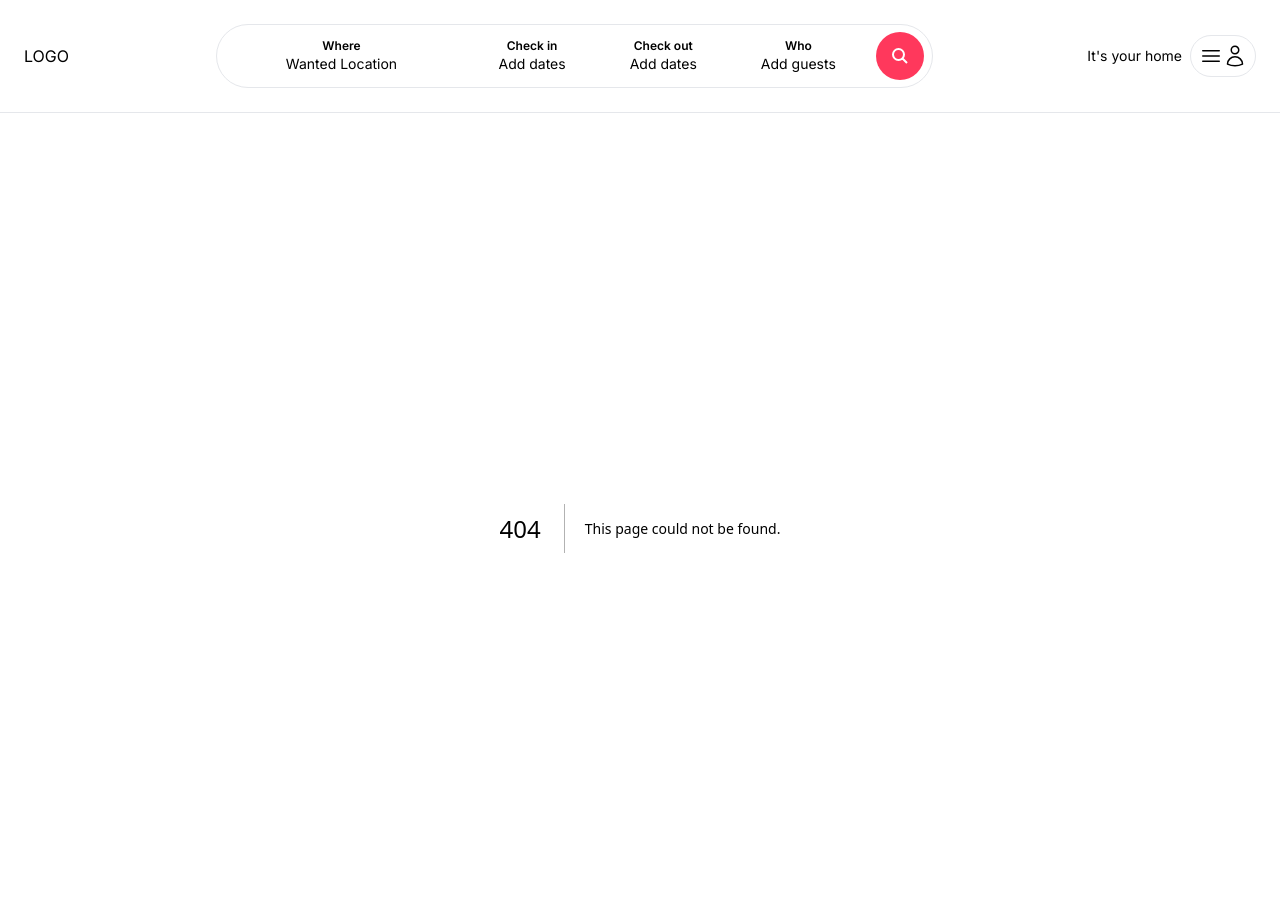
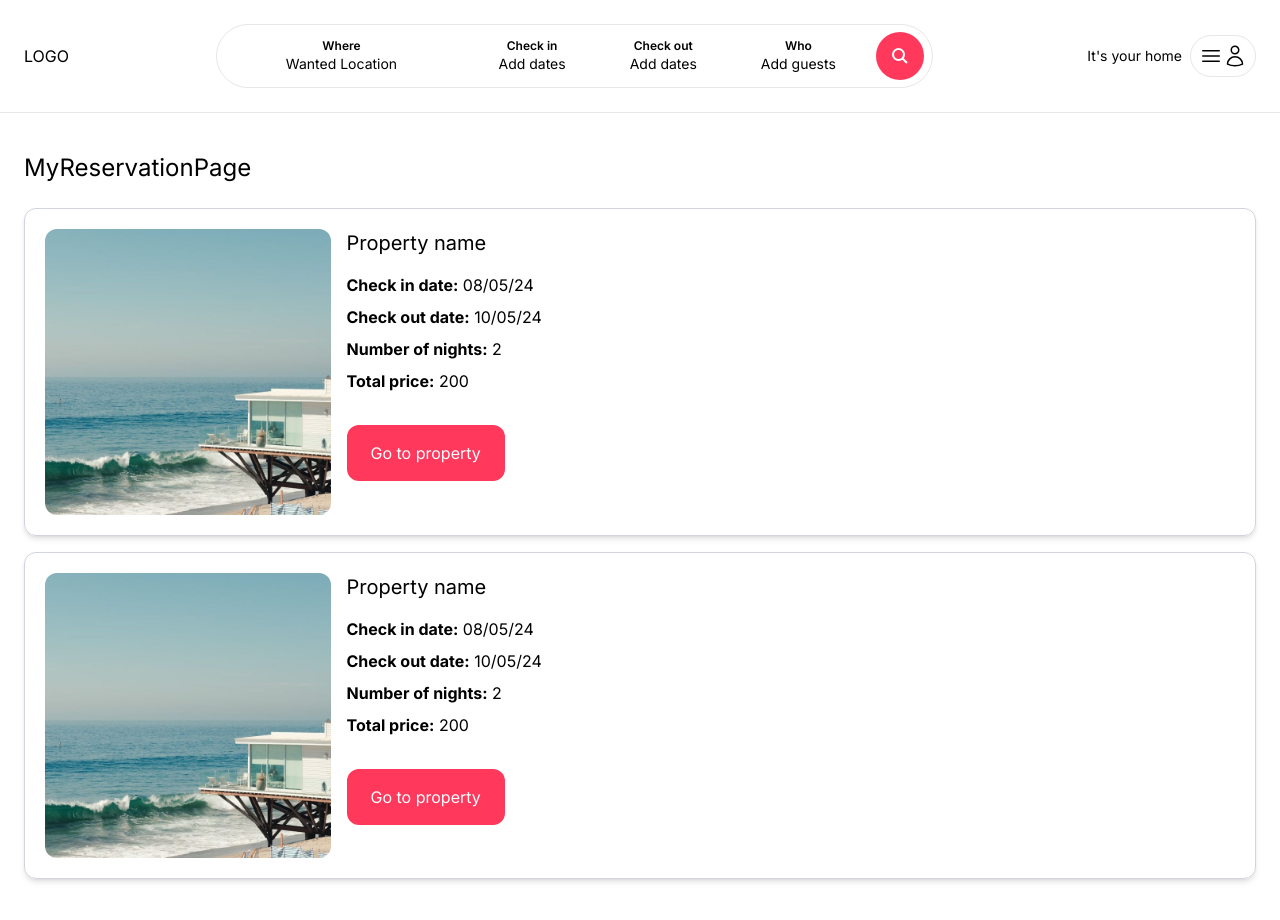
Before and after one commit to Hadayetullah/Resort-Rental-Frontend, a Next.js app: page /myreservations in a window 1280 px wide. Before the commit this address had no page. Shown: the top 920 px of the page. Built offline with nearby package versions, Linux system fonts and the light colour scheme.

Commit message:
Designed My reservations page (Static)

```diff
--- /dev/null
+++ b/app/myreservations/page.tsx
@@ -0,0 +1,84 @@
+import ContactButton from "@/app/components/ContactButton";
+import PropertyList from "@/app/components/properties/PropertyList";
+import Image from "next/image";
+
+const MyReservationPage = () => {
+  return (
+    <main className="max-w-[1500] mx-auto px-6 pb-6">
+      <h1 className="my-6 text-2xl">MyReservationPage</h1>
+
+      <div className="space-y-4">
+        <div className="p-5 grid grid-cols-1 md:grid-cols-4 gap-4 shadow-md border border-gray-300 rounded-xl">
+          <div className="col-span-1">
+            <div className="relative overflow-hidden aspect-square rounded-xl">
+              <Image
+                fill
+                src={"/beach_1.jpg"}
+                alt="Beach house"
+                className="hover:scale-110 object-cover transition h-full w-full"
+              />
+            </div>
+          </div>
+
+          <div className="col-span-1 md:col-span-3">
+            <h2 className="mb-4 text-xl">Property name</h2>
+
+            <p className="mb-2">
+              <strong>Check in date:</strong> 08/05/24
+            </p>
+            <p className="mb-2">
+              <strong>Check out date:</strong> 10/05/24
+            </p>
+
+            <p className="mb-2">
+              <strong>Number of nights:</strong> 2
+            </p>
+            <p className="mb-2">
+              <strong>Total price:</strong> 200
+            </p>
+
+            <div className="mt-6 cursor-pointer inline-block py-4 px-6 bg-primary text-white rounded-xl">
+              Go to property
+            </div>
+          </div>
+        </div>
+
+        <div className="p-5 grid grid-cols-1 md:grid-cols-4 gap-4 shadow-md border border-gray-300 rounded-xl">
+          <div className="col-span-1">
+            <div className="relative overflow-hidden aspect-square rounded-xl">
+              <Image
+                fill
+                src={"/beach_1.jpg"}
+                alt="Beach house"
+                className="hover:scale-110 object-cover transition h-full w-full"
+              />
+            </div>
+          </div>
+
+          <div className="col-span-1 md:col-span-3">
+            <h2 className="mb-4 text-xl">Property name</h2>
+
+            <p className="mb-2">
+              <strong>Check in date:</strong> 08/05/24
+            </p>
+            <p className="mb-2">
+              <strong>Check out date:</strong> 10/05/24
+            </p>
+
+            <p className="mb-2">
+              <strong>Number of nights:</strong> 2
+            </p>
+            <p className="mb-2">
+              <strong>Total price:</strong> 200
+            </p>
+
+            <div className="mt-6 cursor-pointer inline-block py-4 px-6 bg-primary text-white rounded-xl">
+              Go to property
+            </div>
+          </div>
+        </div>
+      </div>
+    </main>
+  );
+};
+export default MyReservationPage;
```
